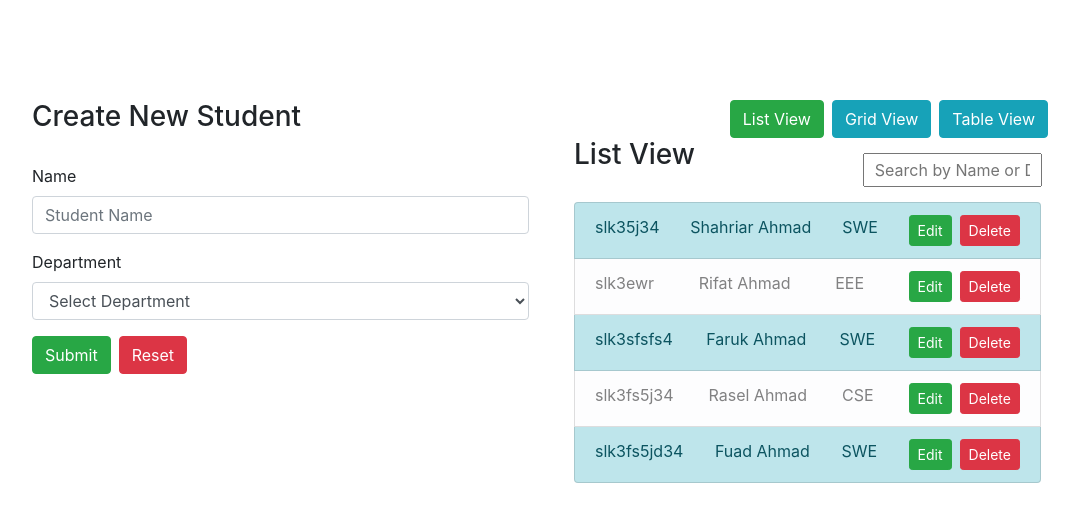
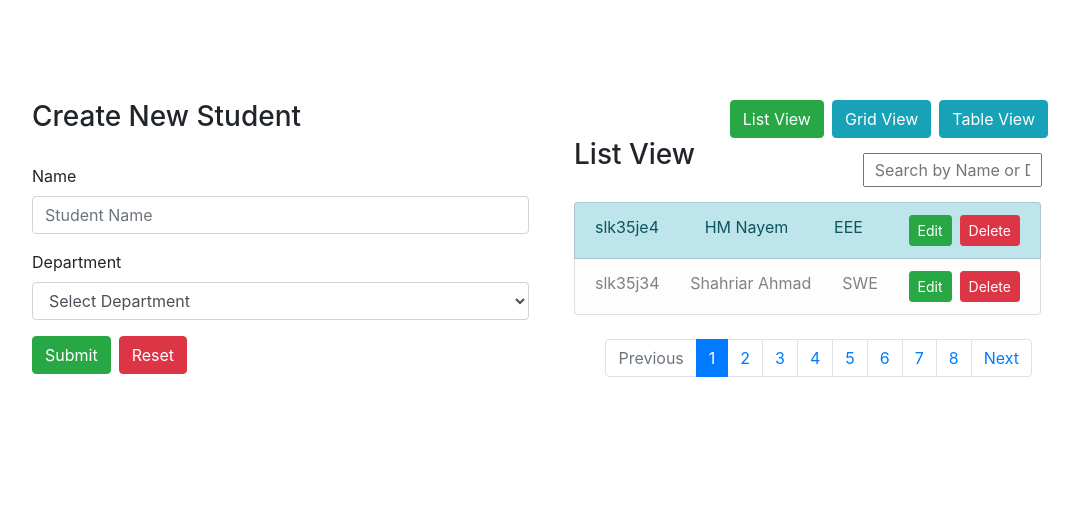
Before and after one commit to shahriar556/Student-Portal, a React (Create React App) app: page / in a window 1280 px wide. Shown: the top 522 px of the page, without its empty margins (96-1175 px from the left). Built offline with nearby package versions, Linux system fonts and the light colour scheme.

Commit message:
add pagination

```diff
--- a/src/modules/student-portal/features/view/index.jsx
+++ b/src/modules/student-portal/features/view/index.jsx
@@ -4,7 +4,8 @@ import PortalList from  './portalList'
 import PortalGrid from  './portalGrid'
 import PortalTable from './portalTable'
 
-const PortalView = ({students,handleEdit,handleDelete,handleViewChange,viewStatus,handelSearch,search}) => {
+const PortalView = ({students,handleEdit,handleDelete,handleViewChange,viewStatus,handelSearch,search,pagiPerPage,handlePage,pagiStudents,pageStay}) => {
+
     return (
         <div className="col-lg-6 viw">
             <div className="d-flex justify-content-end">
@@ -38,6 +39,25 @@ const PortalView = ({students,handleEdit,handleDelete,handleViewChange,viewStatu
                 handleEdit={handleEdit}
                 handleDelete={handleDelete}
             />}
+
+
+            <nav aria-label="Page navigation example" className="mt-4 float-right pr-4">
+                <ul className="pagination">
+                    <li className={`page-item ${pagiPerPage <= 0 && "disabled"}`}>
+                    <a className="page-link" href="#" onClick={() => handlePage("prev")}>Previous</a></li>
+                    {pagiStudents.map((val,index) => {
+                        let numPg = pagiStudents.length % 2 == 1 ? (pagiStudents.length + 1) / 2 : pagiStudents.length / 2;
+                        if(index < numPg){
+                            return <li className={`page-item ${pageStay === index + 1 && "active"}`}><a className="page-link" href="#" onClick={() => handlePage(index + 1)}>{index + 1}</a></li>
+                        }
+                    })}
+                    {/* <li className={`page-item ${pageStay === 2 && "active"}`}><a className="page-link" href="#" onClick={() => handlePage(2)}>2</a></li>
+                    <li className={`page-item ${pageStay === 3 && "active"}`}><a className="page-link" href="#" onClick={() => handlePage(3)}>3</a></li> */}
+
+                    <li className={`page-item ${pagiPerPage + 2 >= pagiStudents.length && "disabled"}`}>
+                    <a className="page-link" href="#" onClick={() => handlePage("nxt")}>Next</a></li>
+                </ul>
+            </nav>
         </div>
     )
 }
--- a/src/modules/student-portal/main/index.jsx
+++ b/src/modules/student-portal/main/index.jsx
@@ -13,25 +13,35 @@ const validationShcema = yup.object().shape({
     dept: yup.string().required("Required Field")
 });
 
+const PERPAGE = 2;
+
 
 class StudentPortal extends React.Component {
     state = {
         students: [
+            {id:"slk35je4",name:"HM Nayem",dept:"EEE"},
             {id:"slk35j34",name:"Shahriar Ahmad",dept:"SWE"},
             {id:"slk3ewr",name:"Rifat Ahmad",dept:"EEE"},
             {id:"slk3sfsfs4",name:"Faruk Ahmad",dept:"SWE"},
             {id:"slk3fs5j34",name:"Rasel Ahmad",dept:"CSE"},
-            {id:"slk3fs5jd34",name:"Fuad Ahmad",dept:"SWE"}
-        ],
-        searchStudents: [
-            {id:"slk35j34",name:"Shahriar Ahmad",dept:"SWE"},
-            {id:"slk3ewr",name:"Rifat Ahmad",dept:"EEE"}
+            {id:"slk3fs5jd34",name:"Fuad Ahmad",dept:"SWE"},
+            {id:"slk3fs5jd31",name:"Name one",dept:"SWE"},
+            {id:"slk3fs5jd32",name:"Name Two",dept:"SWE"},
+            {id:"slk3fs5jd33",name:"Name Three",dept:"SWE"},
+            {id:"slk3fs5js4",name:"Name Four",dept:"SWE"},
+            {id:"slk3fs5jd35",name:"Name Five",dept:"SWE"},
+            {id:"slk3fs5jd36",name:"Name Six",dept:"SWE"},
+            {id:"slk3fs5jd37",name:"Name Seven",dept:"SWE"},
+            {id:"slk3fs5jd38",name:"Name Eight",dept:"SWE"},
+            {id:"slk3fs5jd39",name:"Name Nine",dept:"SWE"},
         ],
         editable: false,
         selectedStudent: null,
         viewStatus: "1",
         alertMsg: null,
-        search: ""
+        search: "",
+        pagiPerPage: 0,
+        pageStay: 1
     }
 
     handleViewChange = n => {
@@ -85,13 +95,39 @@ class StudentPortal extends React.Component {
         this.setState({search:e.target.value})
     }
 
+    handlePage = vl => {
+        // console.log(this.state.pagiPerPage + 2)
+        // console.log(this.state.students.length)
+        let pagiPerPage;
+        if(this.state.pagiPerPage > 0 &&  vl === "prev"){
+            pagiPerPage = this.state.pagiPerPage -PERPAGE;
+            this.setState({pageStay: this.state.pageStay - 1})
+        }
+        if(vl === "nxt" && this.state.pagiPerPage + PERPAGE < this.state.students.length){
+            pagiPerPage = this.state.pagiPerPage + PERPAGE;
+            this.setState({pageStay: this.state.pageStay + 1})
+        }
+        if(vl != "prev" && vl != "nxt"){
+            if(vl > this.state.pageStay){
+                pagiPerPage = (PERPAGE * vl) - PERPAGE;
+                this.setState({pageStay:  vl})
+            }else{
+                pagiPerPage = (PERPAGE * vl) - PERPAGE;
+                this.setState({pageStay: vl})
+            }
+        }
+        if(pagiPerPage != undefined){
+            this.setState({pagiPerPage: pagiPerPage})
+        }
+    }
+
     render(){
         if(this.state.alertMsg){
             setTimeout( () => {
                 this.setState({alertMsg: null})
             }, 5000);
         }
-        const {students,viewStatus,editable,selectedStudent,searchStudents,search} = this.state;
+        const {students,viewStatus,editable,selectedStudent,search} = this.state;
         let editableStudent = null;
 
         let initialValues = {name: "",dept: ""}
@@ -102,17 +138,14 @@ class StudentPortal extends React.Component {
 
         }
         let passStudents = []
-        if(search === ""){
-            passStudents = students;
-        }else{
+        // let studentss = students.filter((val,index) => index < this.state.pagiPerPage);
+        let studentss = students.slice(this.state.pagiPerPage, this.state.pagiPerPage+PERPAGE);
 
+            // passStudents = students;
+        if(search != ""){
+            studentss = studentss.filter(student => {
 
-
-
-
-            const students = this.state.students.filter(student => {
-
-                let fltr = search.toLowerCase()
+                let fltr = search.toLowerCase().trim();
 
                 if (student.name.toLowerCase().indexOf(fltr) > -1 || student.dept.toLowerCase().indexOf(fltr) > -1 ) {
                     return true;
@@ -120,9 +153,12 @@ class StudentPortal extends React.Component {
                     return false
                 }
              });
+            //  students = students.filter((val,index) => index < 2);
+            studentss = studentss;
 
-            passStudents = students
         }
+        passStudents = studentss;
+
 
         return (
             <div className="main_portal">
@@ -153,13 +189,6 @@ class StudentPortal extends React.Component {
                             <strong>Success: </strong> {this.state.alertMsg}
                         </div>}
 
-
-                        {/* <input type="text"
-                            value={this.state.search}
-                            onChange={this.handelSearch}
-                            className="search"
-                            placeholder="Search by Name or Dept"
-                        /> */}
                     </div>
 
                     <PortalView
@@ -170,7 +199,39 @@ class StudentPortal extends React.Component {
                         viewStatus={viewStatus}
                         handelSearch={this.handelSearch}
                         search={this.state.search}
+                        pagiPerPage={this.state.pagiPerPage}
+                        handlePage={this.handlePage}
+                        pagiStudents={this.state.students}
+                        pageStay={this.state.pageStay}
                     />
+
+                    {/* <nav aria-label="Page navigation example" className="mt-4 float-right pr-4">
+                        <ul className="pagination">
+                            <li className={`page-item ${this.state.pagiPerPage <= 0 && "disabled"}`}>
+                            <a className="page-link" href="#" onClick={() => this.handlePage("prev")}>Previous</a></li>
+
+                            <li className={`page-item ${this.state.pagiPerPage + 2 > this.state.students.length && "disabled"}`}>
+                            <a className="page-link" href="#" onClick={() => this.handlePage("nxt")}>Next</a></li>
+                        </ul>
+                    </nav> */}
+
+
+
+
+
+
+
+                    {/* <nav aria-label="Page navigation example">
+                        <ul className="pagination">
+                            <li className="page-item disabled"><a className="page-link" href="#">Previous</a></li>
+                            <li className="page-item active"><a className="page-link" href="#">1</a></li>
+                            <li className="page-item"><a className="page-link" href="#">2</a></li>
+                            <li className="page-item"><a className="page-link" href="#">3</a></li>
+                            <li className="page-item"><a className="page-link" href="#">Next</a></li>
+                        </ul>
+                    </nav> */}
+
+
 
                 </div>
 
--- a/src/modules/student-portal/main/style.css
+++ b/src/modules/student-portal/main/style.css
@@ -55,3 +55,9 @@
     }
     .form{padding: 0 40px;}
 }
+
+.Page.navigation {
+    margin-top: 22px;
+    float: right;
+    padding-right: 16px;
+}
```
